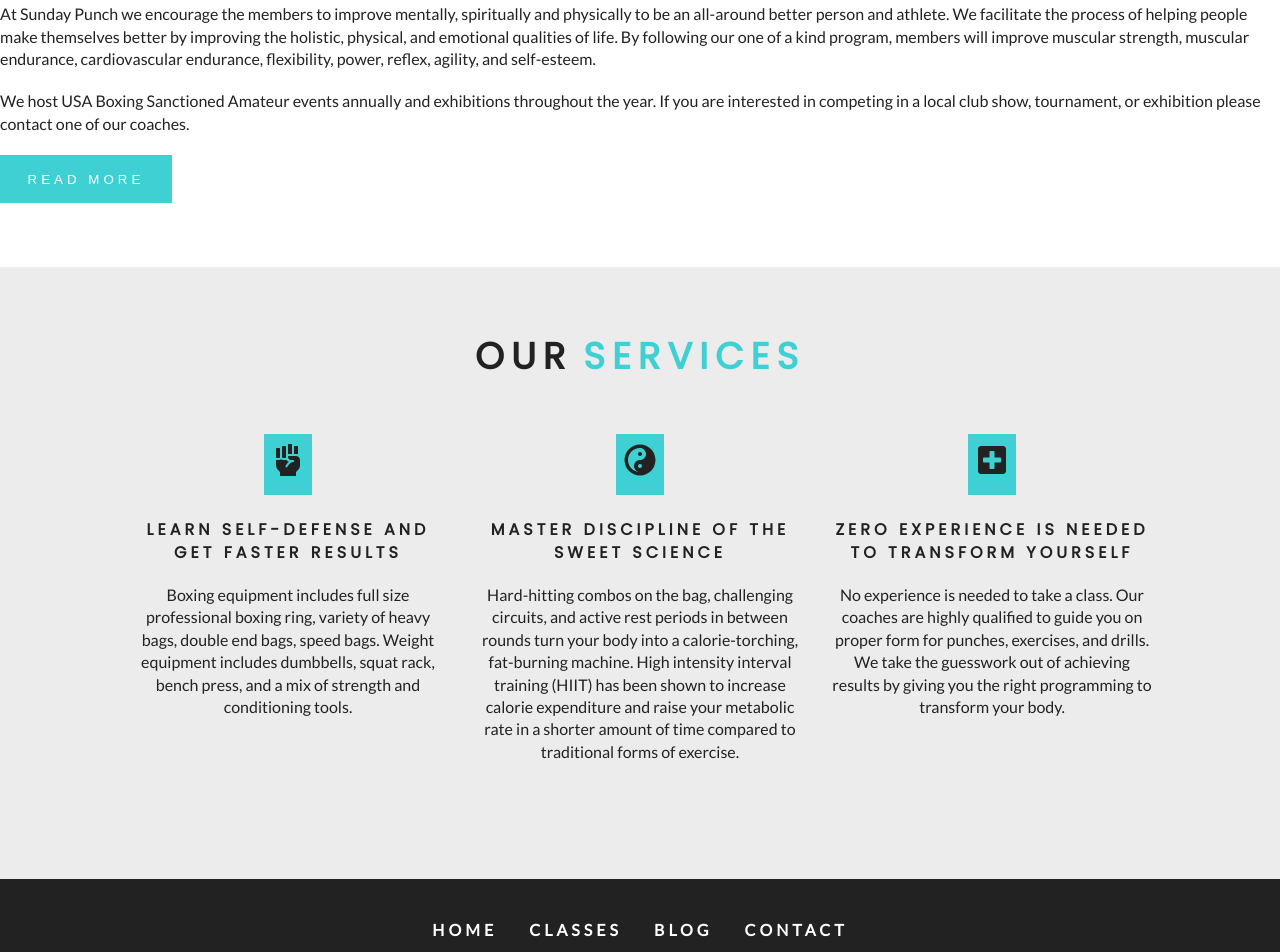
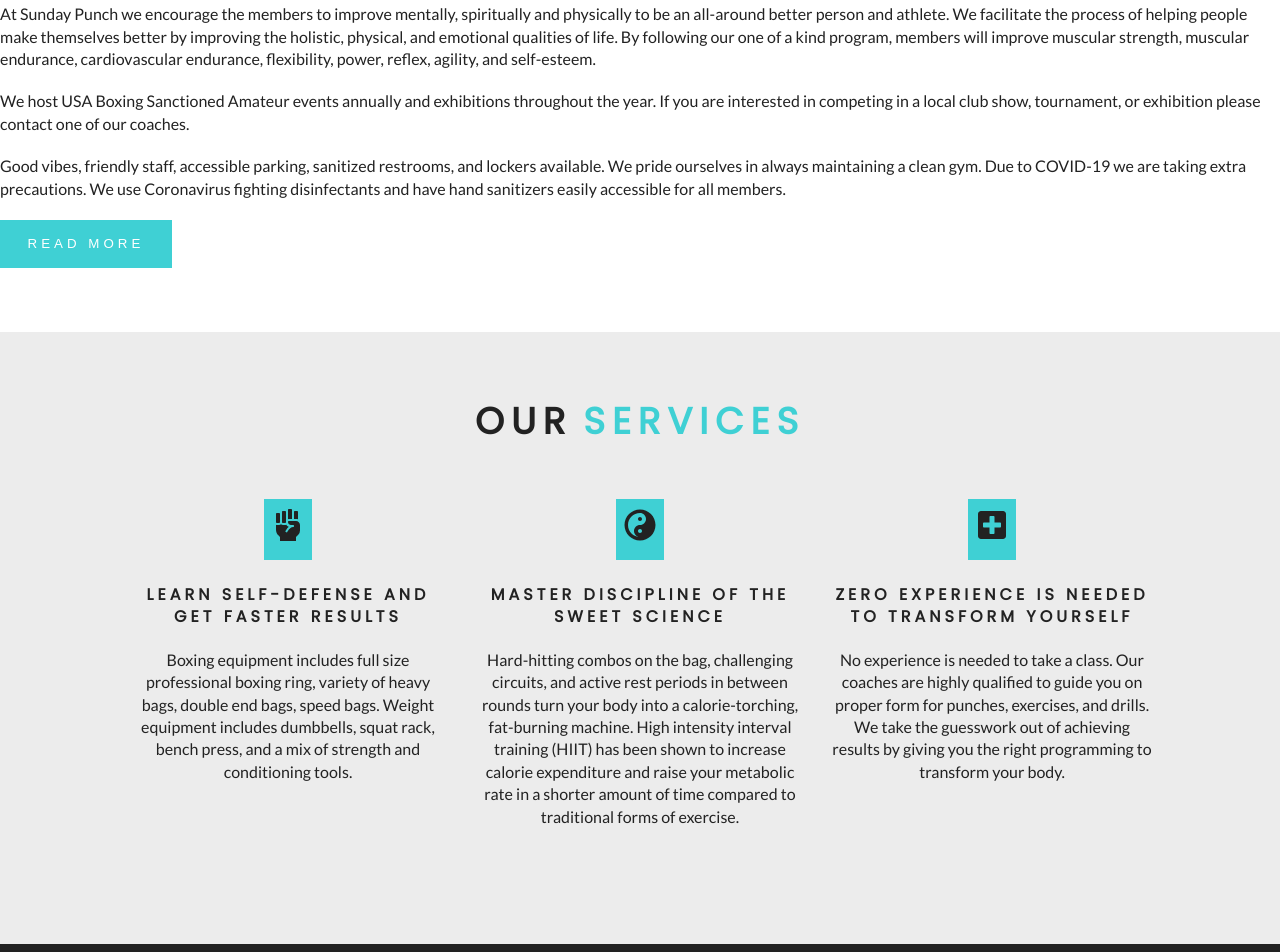
Before and after one commit to andrewly07/backroads-travel-gatsby, a Gatsby site: page / in a window 1280 px wide. Shown: the part 2625-3577 px from the top of the page. Built offline with nearby package versions, Linux system fonts and the light colour scheme; Gatsby itself is replaced by a stand-in of ours.

```diff
--- a/src/components/Home/About.js
+++ b/src/components/Home/About.js
@@ -30,6 +30,13 @@
             in a local club show, tournament, or exhibition please contact one
             of our coaches.
           </p>
+          <p>
+            Good vibes, friendly staff, accessible parking, sanitized restrooms,
+            and lockers available. We pride ourselves in always maintaining a
+            clean gym. Due to COVID-19 we are taking extra precautions. We use
+            Coronavirus fighting disinfectants and have hand sanitizers easily
+            accessible for all members.
+          </p>
           <button type="button" className="btn-primary">
             read more
           </button>
```
